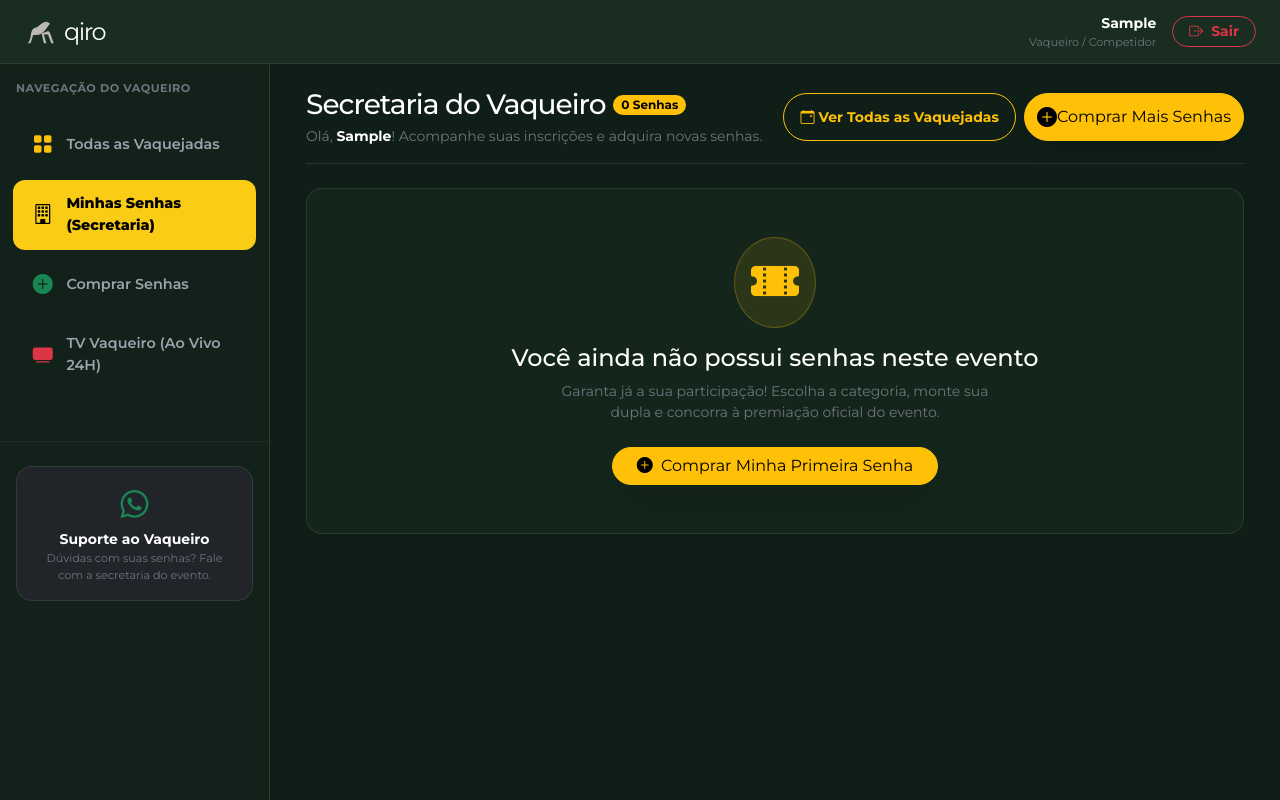
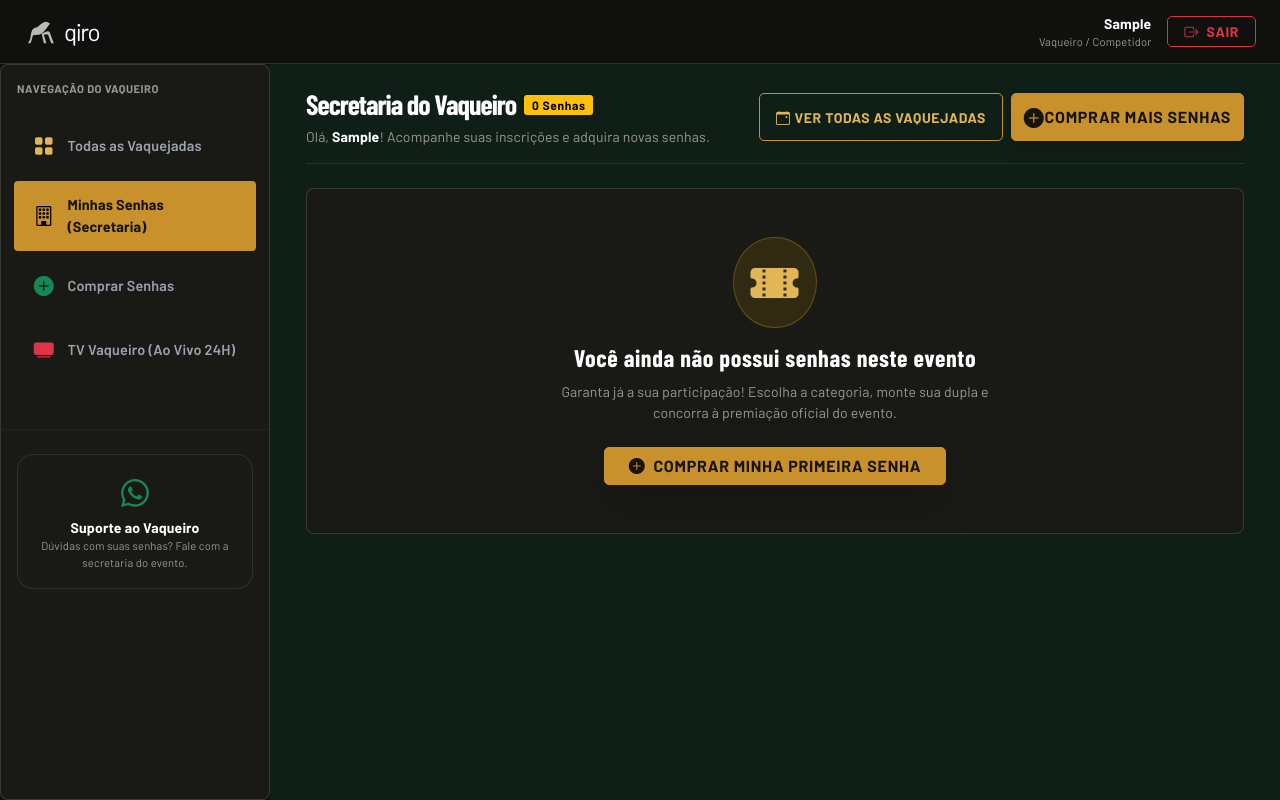
Before and after one commit to LuizPedrosa77/qiro, a Django app: page /cliente/secretaria/ in a window 1280 px wide. Run offline with Django 5.2, Linux system fonts and the light colour scheme; the visitor is signed in with stand-in values (Sample User, id 1); data comes from the database, SQL or seed files in the repository; data that the repository does not hold is empty; parts of the project's set-up code (start-up, migrations or seed data) failed here and were passed over.

Commit message:
atualizacao da secretaria

```diff
--- /dev/null
+++ b/app/static/css/qiro-design.css
@@ -0,0 +1,135 @@
+@import url('https://fonts.googleapis.com/css2?family=Barlow:wght@400;500;600;700&family=Barlow+Condensed:wght@500;600;700&display=swap');
+
+/* QIRO Design System — a restrained, editorial visual language for the platform. */
+:root {
+  --qiro-ink: #10100e;
+  --qiro-panel: #191916;
+  --qiro-panel-raised: #22221e;
+  --qiro-paper: #f4f0e8;
+  --qiro-sand: #d7c8ae;
+  --qiro-muted: #9d988e;
+  --qiro-line: rgba(215, 200, 174, .18);
+  --qiro-gold: #c8912b;
+  --qiro-gold-light: #e2b557;
+  --qiro-green: #4e7b59;
+  --qiro-red: #b64a3d;
+}
+
+body {
+  background: var(--qiro-ink) !important;
+  color: var(--qiro-paper) !important;
+  font-family: "Barlow", "Montserrat", Arial, sans-serif !important;
+  letter-spacing: .01em;
+}
+
+h1, h2, h3, h4, h5, h6, .display-1, .display-2, .display-3, .display-4, .display-5, .display-6 {
+  font-family: "Barlow Condensed", "Arial Narrow", "Montserrat", sans-serif !important;
+  font-weight: 700;
+  letter-spacing: .025em;
+}
+
+a { color: inherit; }
+.text-warning, .text-qiro-yellow { color: var(--qiro-gold-light) !important; }
+.text-secondary { color: var(--qiro-muted) !important; }
+.bg-dark, .bg-qiro-dark, .bg-qiro-black { background-color: var(--qiro-panel) !important; }
+
+/* Surfaces */
+.card, .modal-content, .offcanvas, .bg-qiro-card, .sidebar-qiro, .how-card, .event-card,
+.purchase-card, .summary-card, .dashboard-card {
+  background: var(--qiro-panel) !important;
+  border: 1px solid var(--qiro-line) !important;
+  border-radius: 8px !important;
+  box-shadow: none !important;
+}
+.card:hover, .event-card:hover { border-color: rgba(200, 145, 43, .62) !important; transform: none !important; }
+
+/* Buttons and form controls */
+.btn, button, .btn-top-login, .btn-top-cadastro, .btn-qiro-tab {
+  border-radius: 5px !important;
+  font-weight: 700 !important;
+  letter-spacing: .045em;
+  text-transform: uppercase;
+}
+.btn-warning, .btn-qiro-primary, .btn-top-cadastro {
+  background: var(--qiro-gold) !important;
+  border-color: var(--qiro-gold) !important;
+  color: #16130d !important;
+}
+.btn-warning:hover, .btn-qiro-primary:hover, .btn-top-cadastro:hover {
+  background: var(--qiro-gold-light) !important;
+  border-color: var(--qiro-gold-light) !important;
+}
+.btn-outline-warning, .btn-top-login {
+  border-color: var(--qiro-gold) !important;
+  color: var(--qiro-gold-light) !important;
+  background: transparent !important;
+}
+.form-control, .form-select, .input-group-text {
+  background: #141412 !important;
+  border-color: var(--qiro-line) !important;
+  color: var(--qiro-paper) !important;
+  border-radius: 4px !important;
+}
+.form-control:focus, .form-select:focus {
+  border-color: var(--qiro-gold) !important;
+  box-shadow: 0 0 0 .2rem rgba(200, 145, 43, .14) !important;
+}
+
+/* Public navigation */
+.topbar-qiro, .top-navbar, header.border-b {
+  background: rgba(16,16,14,.96) !important;
+  border-color: var(--qiro-line) !important;
+  box-shadow: none !important;
+}
+.nav-link-custom, .sidebar-link { border-radius: 4px !important; }
+.nav-link-custom:hover { color: var(--qiro-gold-light) !important; }
+.sidebar-link.active { background: var(--qiro-gold) !important; color: #16130d !important; }
+.sidebar-link:hover { background: var(--qiro-panel-raised) !important; }
+
+/* Content cadence */
+.hero-section, .page-hero { border-bottom: 1px solid var(--qiro-line); }
+.section-label, .eyebrow, .text-uppercase { letter-spacing: .14em; }
+.badge { border-radius: 3px !important; letter-spacing: .055em; }
+.table { color: var(--qiro-paper) !important; }
+.table > :not(caption) > * > * { background: transparent !important; border-color: var(--qiro-line) !important; }
+
+/* Ticket map: operational rather than decorative. */
+.senha, .senha-numero, .aredondado, .ticket-number {
+  border-radius: 5px !important;
+  box-shadow: none !important;
+}
+.status-legend, .legend, .mapa-legenda { border-top: 1px solid var(--qiro-line); border-bottom: 1px solid var(--qiro-line); }
+
+/* Operational screens use hierarchy, not decorative gradients. */
+.hub-card { background: var(--qiro-panel) !important; border-radius: 7px !important; }
+.hub-card:hover { background: var(--qiro-panel-raised) !important; border-color: var(--qiro-gold) !important; }
+.hub-icon, .how-icon { border-radius: 5px !important; box-shadow: none !important; }
+.faixa-coluna-header, .faixa-coluna-header.faixa-atencao {
+  background: #25251f !important;
+  border: 1px solid var(--qiro-line) !important;
+  border-bottom-color: var(--qiro-gold) !important;
+  border-radius: 5px 5px 0 0 !important;
+  box-shadow: none !important;
+}
+.card-conjunto-atual, .card-proximo, .card-cartao, .painel-juiz, .painel-locutor {
+  background: var(--qiro-panel) !important;
+  border-color: var(--qiro-line) !important;
+  box-shadow: none !important;
+}
+.locutor-topo-btn { background: transparent !important; border-radius: 4px !important; border-color: var(--qiro-gold) !important; color: var(--qiro-gold-light) !important; box-shadow: none !important; }
+.locutor-topo-btn:hover { background: var(--qiro-gold) !important; color: #16130d !important; transform: none !important; }
+
+/* Checkout avoids neon and gives the selection map a calm visual order. */
+.banner-urgencia, .countdown-box, .cart-panel, .checkout-summary, .pix-box {
+  background: var(--qiro-panel) !important;
+  border-color: var(--qiro-line) !important;
+  border-radius: 6px !important;
+  box-shadow: none !important;
+}
+.banner-urgencia::before { background: var(--qiro-gold) !important; animation: none !important; }
+.countdown-num { color: var(--qiro-gold-light) !important; text-shadow: none !important; }
+
+@media (max-width: 767px) {
+  h1 { font-size: clamp(2rem, 9vw, 3rem); }
+  .card, .modal-content { border-radius: 6px !important; }
+}
--- a/app/templates/base.html
+++ b/app/templates/base.html
@@ -15,6 +15,8 @@
 
     <!-- Bootstrap Icons -->
     <link rel="stylesheet" href="https://cdn.jsdelivr.net/npm/bootstrap-icons@1.11.3/font/bootstrap-icons.min.css">
+    <link href="https://fonts.googleapis.com/css2?family=Barlow:wght@400;500;600;700&family=Barlow+Condensed:wght@500;600;700&display=swap" rel="stylesheet">
+    <link rel="stylesheet" href="/static/css/qiro-design.css">
 
     <style>
         :root {
@@ -83,6 +85,7 @@
         }
     </style>
     {% block extra_head %}{% endblock %}
+    {% block extra_css %}{% endblock %}
 </head>
 <body class="{% block body_class %}{% endblock %}">
 
--- a/app/templates/cliente/base_cliente.html
+++ b/app/templates/cliente/base_cliente.html
@@ -8,6 +8,8 @@
     <link href="https://cdn.jsdelivr.net/npm/bootstrap@5.3.3/dist/css/bootstrap.min.css" rel="stylesheet">
     <link href="https://fonts.googleapis.com/css2?family=Montserrat:wght@300;400;500;600;700;800;900&display=swap" rel="stylesheet">
     <link rel="stylesheet" href="https://cdn.jsdelivr.net/npm/bootstrap-icons@1.11.3/font/bootstrap-icons.min.css">
+    <link href="https://fonts.googleapis.com/css2?family=Barlow:wght@400;500;600;700&family=Barlow+Condensed:wght@500;600;700&display=swap" rel="stylesheet">
+    <link rel="stylesheet" href="/static/css/qiro-design.css">
 
     <style>
         :root {
--- a/app/templates/cliente/cadastro.html
+++ b/app/templates/cliente/cadastro.html
@@ -8,6 +8,7 @@
     <link href="https://cdn.jsdelivr.net/npm/bootstrap@5.3.3/dist/css/bootstrap.min.css" rel="stylesheet">
     <link href="https://fonts.googleapis.com/css2?family=Montserrat:wght@300;400;500;600;700;800;900&display=swap" rel="stylesheet">
     <link rel="stylesheet" href="https://cdn.jsdelivr.net/npm/bootstrap-icons@1.11.3/font/bootstrap-icons.min.css">
+    <link rel="stylesheet" href="/static/css/qiro-design.css">
 
     <style>
         :root {
--- a/app/templates/cliente/login.html
+++ b/app/templates/cliente/login.html
@@ -8,6 +8,7 @@
     <link href="https://cdn.jsdelivr.net/npm/bootstrap@5.3.3/dist/css/bootstrap.min.css" rel="stylesheet">
     <link href="https://fonts.googleapis.com/css2?family=Montserrat:wght@300;400;500;600;700;800;900&display=swap" rel="stylesheet">
     <link rel="stylesheet" href="https://cdn.jsdelivr.net/npm/bootstrap-icons@1.11.3/font/bootstrap-icons.min.css">
+    <link rel="stylesheet" href="/static/css/qiro-design.css">
 
     <style>
         :root {
--- a/app/templates/equipe/hub.html
+++ b/app/templates/equipe/hub.html
@@ -15,6 +15,8 @@
 
     <!-- Bootstrap Icons -->
     <link rel="stylesheet" href="https://cdn.jsdelivr.net/npm/bootstrap-icons@1.11.3/font/bootstrap-icons.min.css">
+    <link href="https://fonts.googleapis.com/css2?family=Barlow:wght@400;500;600;700&family=Barlow+Condensed:wght@500;600;700&display=swap" rel="stylesheet">
+    <link rel="stylesheet" href="/static/css/qiro-design.css">
 
     <style>
         :root {
--- a/app/templates/equipe/login.html
+++ b/app/templates/equipe/login.html
@@ -8,6 +8,7 @@
     <link href="https://cdn.jsdelivr.net/npm/bootstrap@5.3.3/dist/css/bootstrap.min.css" rel="stylesheet">
     <link href="https://fonts.googleapis.com/css2?family=Montserrat:wght@300;400;500;600;700;800;900&display=swap" rel="stylesheet">
     <link rel="stylesheet" href="https://cdn.jsdelivr.net/npm/bootstrap-icons@1.11.3/font/bootstrap-icons.min.css">
+    <link rel="stylesheet" href="/static/css/qiro-design.css">
 
     <style>
         :root {
--- a/app/templates/eventos/cadastrar.html
+++ b/app/templates/eventos/cadastrar.html
@@ -8,6 +8,7 @@
     <link href="https://cdn.jsdelivr.net/npm/bootstrap@5.3.3/dist/css/bootstrap.min.css" rel="stylesheet">
     <link href="https://fonts.googleapis.com/css2?family=Montserrat:wght@400;500;600;700;800;900&display=swap" rel="stylesheet">
     <link rel="stylesheet" href="https://cdn.jsdelivr.net/npm/bootstrap-icons@1.11.3/font/bootstrap-icons.min.css">
+    <link rel="stylesheet" href="/static/css/qiro-design.css">
 
     <style>
         :root {
--- a/app/templates/eventos/coordenador_dashboard.html
+++ b/app/templates/eventos/coordenador_dashboard.html
@@ -8,6 +8,7 @@
     <link href="https://cdn.jsdelivr.net/npm/bootstrap@5.3.3/dist/css/bootstrap.min.css" rel="stylesheet">
     <link href="https://fonts.googleapis.com/css2?family=Montserrat:wght@400;500;600;700;800;900&display=swap" rel="stylesheet">
     <link rel="stylesheet" href="https://cdn.jsdelivr.net/npm/bootstrap-icons@1.11.3/font/bootstrap-icons.min.css">
+    <link rel="stylesheet" href="/static/css/qiro-design.css">
 
     <style>
         :root {
--- a/app/templates/eventos/lista.html
+++ b/app/templates/eventos/lista.html
@@ -15,6 +15,8 @@
 
     <!-- Bootstrap Icons -->
     <link rel="stylesheet" href="https://cdn.jsdelivr.net/npm/bootstrap-icons@1.11.3/font/bootstrap-icons.min.css">
+    <link href="https://fonts.googleapis.com/css2?family=Barlow:wght@400;500;600;700&family=Barlow+Condensed:wght@500;600;700&display=swap" rel="stylesheet">
+    <link rel="stylesheet" href="/static/css/qiro-design.css">
 
     <style>
         :root {
--- a/app/templates/home.html
+++ b/app/templates/home.html
@@ -15,6 +15,8 @@
 
     <!-- Bootstrap Icons -->
     <link rel="stylesheet" href="https://cdn.jsdelivr.net/npm/bootstrap-icons@1.11.3/font/bootstrap-icons.min.css">
+    <link href="https://fonts.googleapis.com/css2?family=Barlow:wght@400;500;600;700&family=Barlow+Condensed:wght@500;600;700&display=swap" rel="stylesheet">
+    <link rel="stylesheet" href="/static/css/qiro-design.css">
 
     <style>
         :root {
--- a/app/templates/publico/ao_vivo.html
+++ b/app/templates/publico/ao_vivo.html
@@ -15,6 +15,7 @@
 
     <!-- Bootstrap Icons -->
     <link rel="stylesheet" href="https://cdn.jsdelivr.net/npm/bootstrap-icons@1.11.3/font/bootstrap-icons.min.css">
+    <link rel="stylesheet" href="/static/css/qiro-design.css">
 
     <style>
         :root {
--- a/app/templates/publico/tv_vaqueiro.html
+++ b/app/templates/publico/tv_vaqueiro.html
@@ -15,6 +15,7 @@
 
     <!-- Bootstrap Icons -->
     <link rel="stylesheet" href="https://cdn.jsdelivr.net/npm/bootstrap-icons@1.11.3/font/bootstrap-icons.min.css">
+    <link rel="stylesheet" href="/static/css/qiro-design.css">
 
     <style>
         :root {
```
